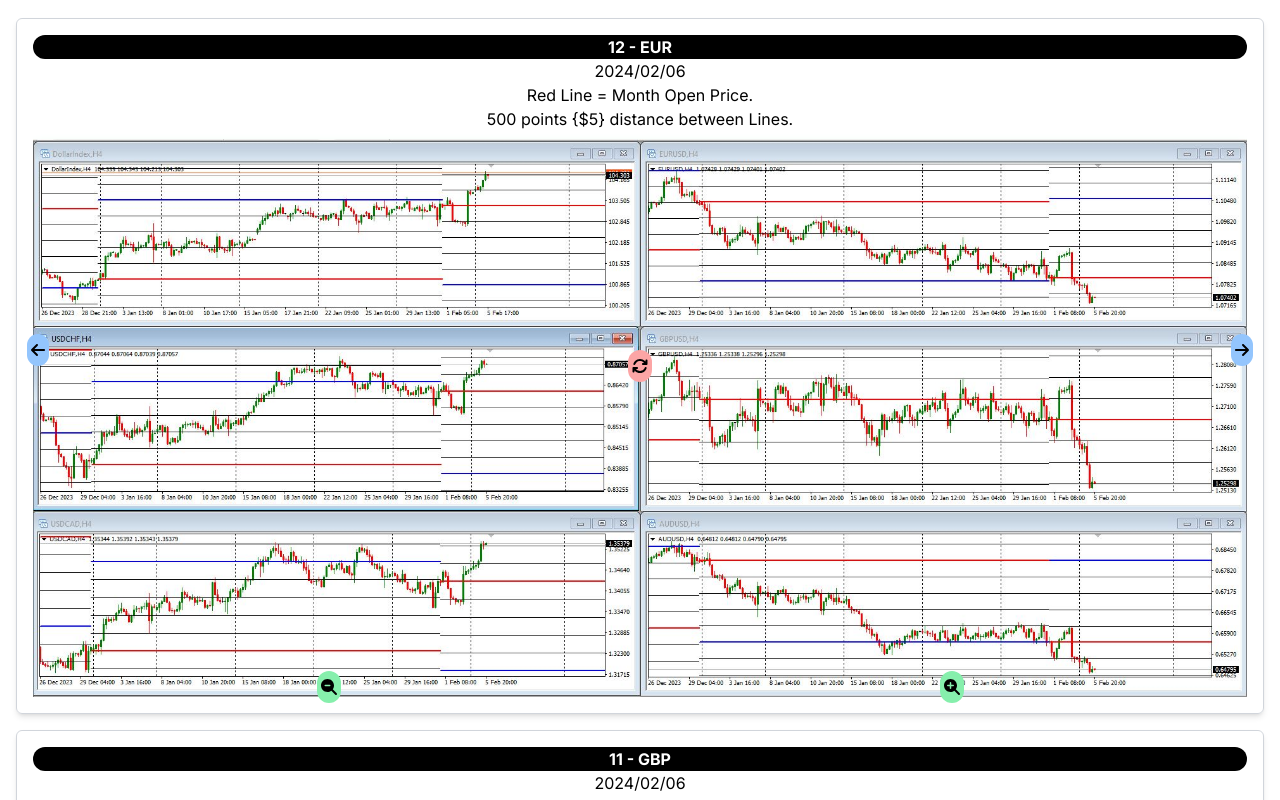
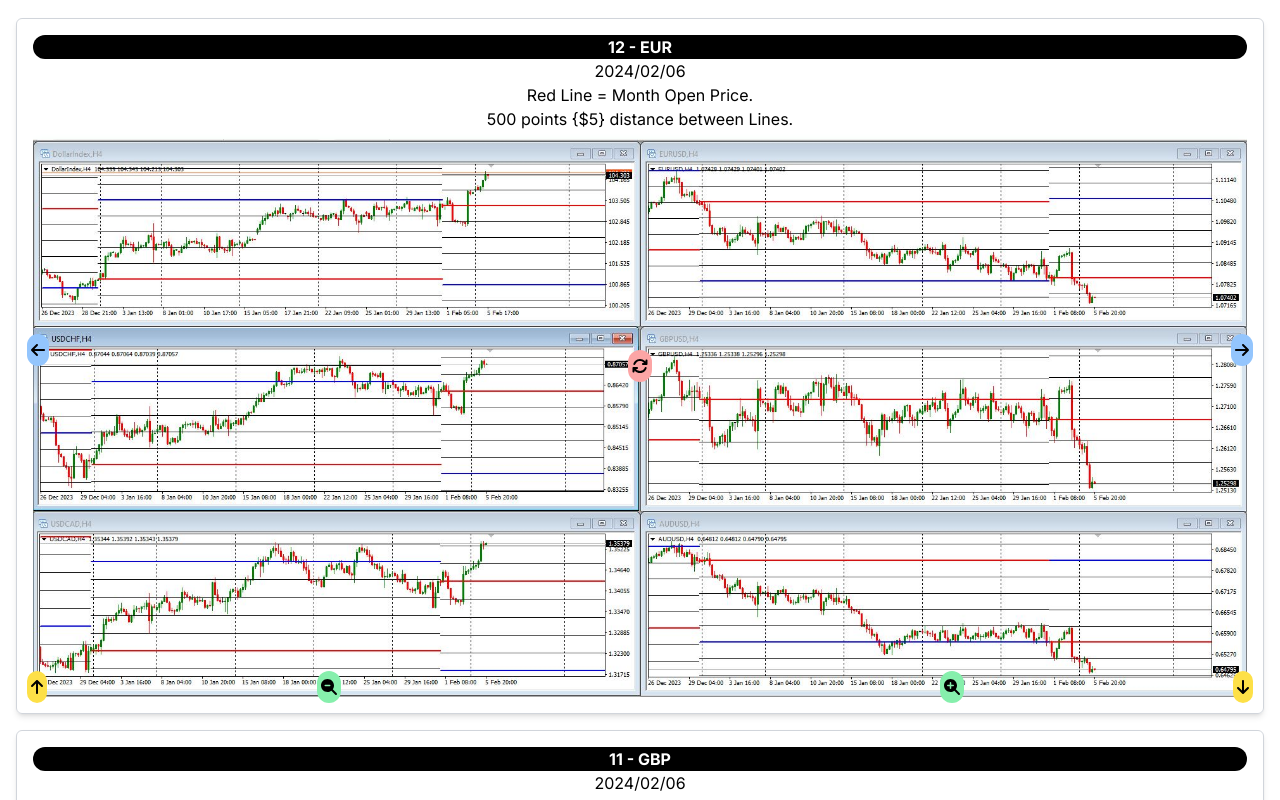
Before and after one commit to TshwaneloMatlou/eig, a Next.js app: page /Charts in a window 1280 px wide. Shown: the part 940-1740 px from the top of the page. Built offline with nearby package versions, Linux system fonts and the light colour scheme.

Commit message:
chart update

```diff
--- a/app/Components/UsdCorrelationBlock.tsx
+++ b/app/Components/UsdCorrelationBlock.tsx
@@ -1,6 +1,6 @@
 import React, { useState } from 'react';
 import { FontAwesomeIcon } from '@fortawesome/react-fontawesome';
-import { faArrowLeft, faArrowRight, faSync, faSearchMinus, faSearchPlus } from '@fortawesome/free-solid-svg-icons';
+import { faArrowLeft, faArrowRight, faSync, faSearchMinus, faSearchPlus, faArrowUp, faArrowDown } from '@fortawesome/free-solid-svg-icons';
 import Image from 'next/image';
 
 interface UsdCorrelationBlockProps {
@@ -12,6 +12,7 @@ interface UsdCorrelationBlockProps {
 const UsdCorrelationBlock: React.FC<UsdCorrelationBlockProps> = ({ chart, selected, onClick }) => {
   const [zoomLevel, setZoomLevel] = useState(1);
   const [offsetX, setOffsetX] = useState(0);
+  const [offsetY, setOffsetY] = useState(0);
 
   const handleImageClick = () => {
     setZoomLevel(zoomLevel === 1 ? 2 : 1);
@@ -32,21 +33,30 @@ const UsdCorrelationBlock: React.FC<UsdCorrelationBlockProps> = ({ chart, select
   };
 
   const handlePan = (direction: 'left' | 'right') => {
-    const step = 25; // Adjust the step value as needed
+    const step = 30; // Adjust the step value as needed
     const newOffsetX = direction === 'left' ? offsetX + step : offsetX - step;
     setOffsetX(newOffsetX);
+  };
+
+  const scaleUp = () => {
+    setOffsetY(offsetY + 30);
+  };
+
+  const scaleDown = () => {
+    setOffsetY(offsetY - 30);
   };
 
   const reset = () => {
     setZoomLevel(1);
     setOffsetX(0);
+    setOffsetY(0);
   };
 
   return (
     <div
       onClick={onClick}
       className={`border border-gray-300 shadow-md rounded-md overflow-hidden mx-2 my-2 ${
-        selected ? 'bg-gray-200' : 'hover:bg-blue-200'
+        selected ? 'bg-gray-200' : 'hover:bg-gray-200'
       }`}
       style={{ minWidth: '300px', position: 'relative', overflow: 'hidden' }}
     >
@@ -60,14 +70,8 @@ const UsdCorrelationBlock: React.FC<UsdCorrelationBlockProps> = ({ chart, select
             position: 'relative',
             width: '100%',
             height: '100%',
-            transform: `scale(${zoomLevel})`,
+            transform: `scale(${zoomLevel}) translate(${offsetX}px, ${offsetY}px)`,
             transformOrigin: 'top left',
-            transition: 'transform 0.3s ease',
-          }}
-        >
-          <div
-            style={{
-              transform: `translateX(${offsetX}px)`,
             transition: 'transform 0.3s ease',
           }}
         >
@@ -79,7 +83,6 @@ const UsdCorrelationBlock: React.FC<UsdCorrelationBlockProps> = ({ chart, select
             width={881}
             onClick={handleImageClick}
           />
-          </div>
         </div>
       </div>
       <div style={{ position: 'absolute', top: '50%', left: '50%', transform: 'translate(-50%, -50%)' }}>
@@ -107,6 +110,16 @@ const UsdCorrelationBlock: React.FC<UsdCorrelationBlockProps> = ({ chart, select
           <FontAwesomeIcon icon={faArrowRight} />
         </button>
       </div>
+      <div style={{ position: 'absolute', bottom: '10px', left: '10px' }}>
+        <button className="bg-yellow-300 p-1 text-black rounded-2xl " onClick={scaleUp}>
+          <FontAwesomeIcon icon={faArrowUp} />
+        </button>
+      </div>
+      <div style={{ position: 'absolute', bottom: '10px', right: '10px' }}>
+        <button className="bg-yellow-300 p-1 text-black rounded-2xl " onClick={scaleDown}>
+          <FontAwesomeIcon icon={faArrowDown} />
+        </button>
+      </div>
     </div>
   );
 };
--- a/app/data/UsdCorrelation.json
+++ b/app/data/UsdCorrelation.json
@@ -10,6 +10,8 @@
         "profitLoss": "Profit",
         "weeklyImages": ["2024Feb5_GroupJPY_DailyEig_4hr.JPG"],
         "weeklyDescription": "N/A",
+        "width": 881,
+        "height": 1917,
         "dailyImages": ["2023Oct28_Dxy_Daily.JPG"],
         "dailyDescription": "N/A",
         "hours4Images": ["2023Oct28_Dxy_4hr.JPG"],
@@ -31,6 +33,8 @@
         "profitLoss": "Profit",
         "weeklyImages": ["2024Feb5_GroupJPY_DailyEig_4hr.JPG"],
         "weeklyDescription": "N/A",
+        "width": 881,
+        "height": 1917,
         "dailyImages": ["2023Oct28_Dxy_Daily.JPG"],
         "dailyDescription": "N/A",
         "hours4Images": ["2023Oct28_Dxy_4hr.JPG"],
@@ -52,6 +56,8 @@
         "profitLoss": "Profit",
         "weeklyImages": ["2024Feb5_GroupJPY_DailyEig_4hr.JPG"],
         "weeklyDescription": "N/A",
+        "width": 881,
+        "height": 1917,
         "dailyImages": ["2023Oct28_Dxy_Daily.JPG"],
         "dailyDescription": "N/A",
         "hours4Images": ["2023Oct28_Dxy_4hr.JPG"],
@@ -73,6 +79,8 @@
         "profitLoss": "Profit",
         "weeklyImages": ["2024Feb5_GroupJPY_DailyEig_4hr.JPG"],
         "weeklyDescription": "N/A",
+        "width": 881,
+        "height": 1917,
         "dailyImages": ["2023Oct28_Dxy_Daily.JPG"],
         "dailyDescription": "N/A",
         "hours4Images": ["2023Oct28_Dxy_4hr.JPG"],
@@ -96,6 +104,8 @@
         "profitLoss": "Profit",
         "weeklyImages": ["2024Feb5_GroupJPY_DailyEig_4hr.JPG"],
         "weeklyDescription": "N/A",
+        "width": 881,
+        "height": 1917,
         "dailyImages": ["2023Oct28_Dxy_Daily.JPG"],
         "dailyDescription": "N/A",
         "hours4Images": ["2023Oct28_Dxy_4hr.JPG"],
@@ -117,6 +127,8 @@
         "profitLoss": "Profit",
         "weeklyImages": ["2024Feb5_GroupJPY_DailyEig_4hr.JPG"],
         "weeklyDescription": "N/A",
+        "width": 881,
+        "height": 1917,
         "dailyImages": ["2023Oct28_Dxy_Daily.JPG"],
         "dailyDescription": "N/A",
         "hours4Images": ["2023Oct28_Dxy_4hr.JPG"],
@@ -138,6 +150,8 @@
         "profitLoss": "Profit",
         "weeklyImages": ["2024Feb5_GroupJPY_DailyEig_4hr.JPG"],
         "weeklyDescription": "N/A",
+        "width": 881,
+        "height": 1917,
         "dailyImages": ["2023Oct28_Dxy_Daily.JPG"],
         "dailyDescription": "N/A",
         "hours4Images": ["2023Oct28_Dxy_4hr.JPG"],
@@ -159,6 +173,8 @@
         "profitLoss": "Profit",
         "weeklyImages": ["2024Feb5_GroupJPY_DailyEig_4hr.JPG"],
         "weeklyDescription": "N/A",
+        "width": 881,
+        "height": 1917,
         "dailyImages": ["2023Oct28_Dxy_Daily.JPG"],
         "dailyDescription": "N/A",
         "hours4Images": ["2023Oct28_Dxy_4hr.JPG"],
@@ -182,6 +198,8 @@
         "profitLoss": "Profit",
         "weeklyImages": ["2024Feb5_GroupJPY_DailyEig_4hr.JPG"],
         "weeklyDescription": "N/A",
+        "width": 881,
+        "height": 1917,
         "dailyImages": ["2023Oct28_Dxy_Daily.JPG"],
         "dailyDescription": "N/A",
         "hours4Images": ["2023Oct28_Dxy_4hr.JPG"],
@@ -203,6 +221,8 @@
         "profitLoss": "Profit",
         "weeklyImages": ["2024Feb5_GroupJPY_DailyEig_4hr.JPG"],
         "weeklyDescription": "N/A",
+        "width": 881,
+        "height": 1917,
         "dailyImages": ["2023Oct28_Dxy_Daily.JPG"],
         "dailyDescription": "N/A",
         "hours4Images": ["2023Oct28_Dxy_4hr.JPG"],
@@ -224,6 +244,8 @@
         "profitLoss": "Profit",
         "weeklyImages": ["2024Feb5_GroupJPY_DailyEig_4hr.JPG"],
         "weeklyDescription": "N/A",
+        "width": 881,
+        "height": 1917,
         "dailyImages": ["2023Oct28_Dxy_Daily.JPG"],
         "dailyDescription": "N/A",
         "hours4Images": ["2023Oct28_Dxy_4hr.JPG"],
@@ -245,6 +267,8 @@
         "profitLoss": "Profit",
         "weeklyImages": ["2024Feb5_GroupJPY_DailyEig_4hr.JPG"],
         "weeklyDescription": "N/A",
+        "width": 881,
+        "height": 1917,
         "dailyImages": ["2023Oct28_Dxy_Daily.JPG"],
         "dailyDescription": "N/A",
         "hours4Images": ["2023Oct28_Dxy_4hr.JPG"],
```
Lines whose indentation alone changed are shown as unchanged.
